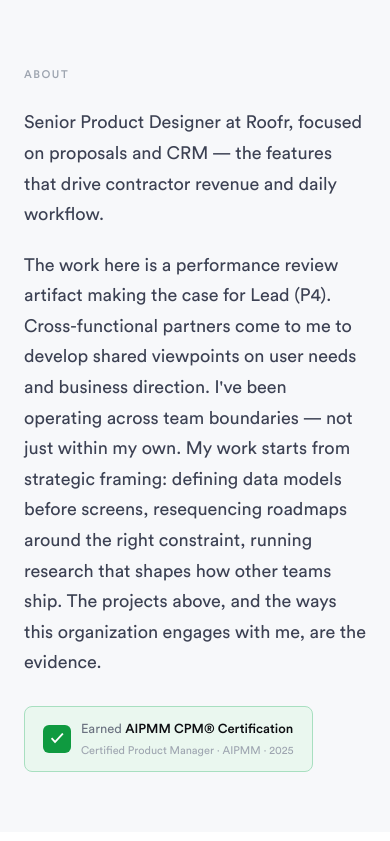
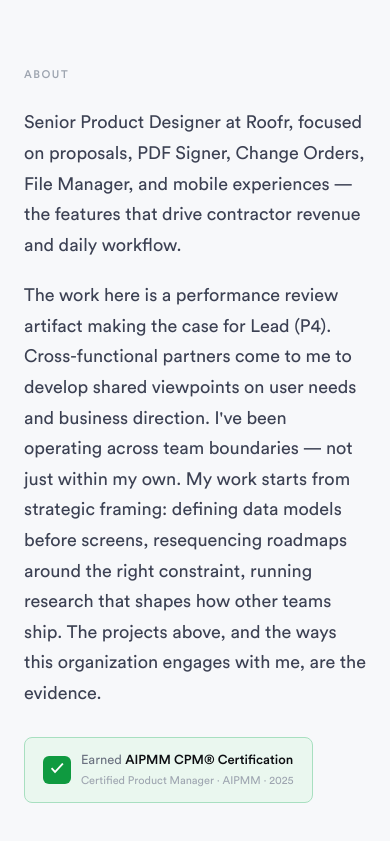
Before and after one commit to taylorj22/prototypes, a plain HTML site: page portfolio/index.html in a window 390 px wide. Shown: the part 4421-5262 px from the top of the page. Drawn offline with Linux system fonts and the light colour scheme.

Commit message:
Update About: expand focus areas to proposals, PDF Signer, Change Orders, File Manager, mobile
Co-Authored-By: Claude <ai-tools@roofr.com>

```diff
--- a/portfolio/index.html
+++ b/portfolio/index.html
@@ -192,7 +192,7 @@
     <div class="about-inner fade-in">
       <div class="about-col-label">About</div>
       <div class="about-col-content">
-        <p>Senior Product Designer at Roofr, focused on proposals and CRM — the features that drive contractor revenue and daily workflow.</p>
+        <p>Senior Product Designer at Roofr, focused on proposals, PDF Signer, Change Orders, File Manager, and mobile experiences — the features that drive contractor revenue and daily workflow.</p>
         <p>The work here is a performance review artifact making the case for Lead (P4). Cross-functional partners come to me to develop shared viewpoints on user needs and business direction. I've been operating across team boundaries — not just within my own. My work starts from strategic framing: defining data models before screens, resequencing roadmaps around the right constraint, running research that shapes how other teams ship. The projects above, and the ways this organization engages with me, are the evidence.</p>
         <a class="cert-badge cert-badge--earned" href="https://certificates.aipmm.com/3061e1c5-ad90-4890-abcf-403fd2c96a3b#acc.d8wcATuk" target="_blank" rel="noopener">
           <div class="cert-badge-icon">✓</div>
```
